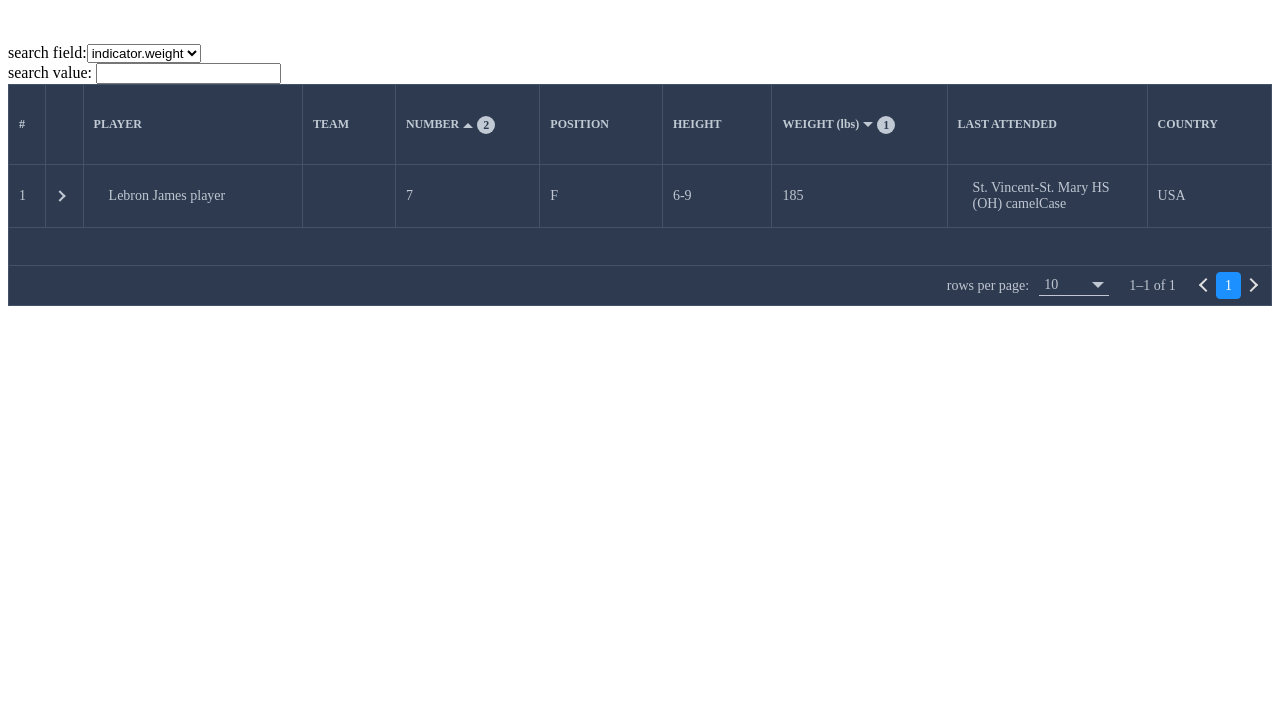
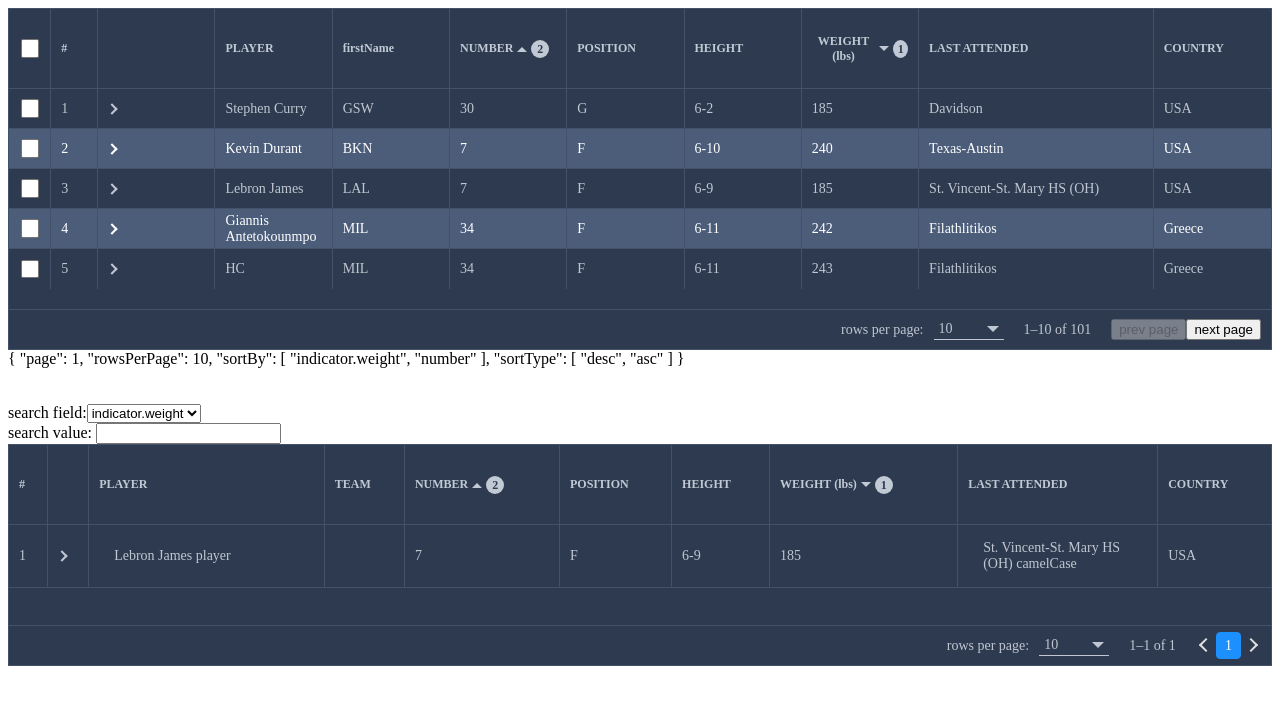
Before and after one commit to HC200ok/vue3-easy-data-table, a Vue app: page / in a window 1280 px wide. Shown: the top 704 px of the page. Built offline with nearby package versions, Linux system fonts and the light colour scheme.

Commit message:
optimize multi sort and add bodyExpandRowClassName

```diff
--- a/src/App.vue
+++ b/src/App.vue
@@ -1,5 +1,5 @@
 <template>
-  <!-- <ServerSideMode /> -->
+  <ServerSideMode />
   <br><br>
   <ClientMode />
   <br><br>
--- a/src/components/DataTable.vue
+++ b/src/components/DataTable.vue
@@ -156,7 +156,8 @@
             </tr>
             <tr
               v-if="ifHasExpandSlot && expandingItemIndexList.includes(index + prevPageEndIndex)"
-              :class="{'even-row': (index + 1) % 2 === 0}"
+              :class="[{'even-row': (index + 1) % 2 === 0},
+                       typeof bodyExpandRowClassName === 'string' ? bodyExpandRowClassName : bodyExpandRowClassName(item, index)]"
             >
               <td
                 :colspan="headersForRender.length"
@@ -229,7 +230,7 @@
       </div>
       <div class="pagination__items-index">
         {{ `${currentPageFirstIndex}–${currentPageLastIndex}` }}
-        {{rowsOfPageSeparatorMessage}} {{ totalItemsLength }}
+        {{ rowsOfPageSeparatorMessage }} {{ totalItemsLength }}
       </div>
       <slot
         v-if="ifHasPaginationSlot"
--- a/src/hooks/useHeaders.ts
+++ b/src/hooks/useHeaders.ts
@@ -63,7 +63,6 @@ export default function useHeaders(
     const headersSorting: HeaderForRender[] = fixedHeaders.map((header: HeaderForRender) => {
       const headerSorting: HeaderForRender = Object.assign(header);
 
-      if (multiSort.value) headerSorting.sortable = true;
       if (headerSorting.sortable) headerSorting.sortType = 'none';
 
       // server mode
--- a/src/modes/Client.vue
+++ b/src/modes/Client.vue
@@ -30,6 +30,7 @@
       :body-row-class-name="bodyRowClassNameFunction"
       :header-item-class-name="headerItemClassNameFunction"
       :body-item-class-name="bodyItemClassNameFunction"
+      :body-expand-row-class-name="bodyExpandRowClassNameFunction"
       @click-row="showItem"
       @update-sort="updateSort"
       @update-filter="updateFilter"
@@ -164,7 +165,7 @@ const filterOptions = [
 const headers: Header[] = [
   { text: "PLAYER", value: "player" },
   { text: "TEAM", value: "team"},
-  { text: "NUMBER", value: "number"},
+  { text: "NUMBER", value: "number", sortable: true},
   { text: "POSITION", value: "position"},
   { text: "HEIGHT", value: "indicator.height"},
   { text: "WEIGHT (lbs)", value: "indicator.weight", sortable: true},
@@ -241,6 +242,8 @@ const nameCriteria = ref('');
 //   return filterOptionsArray;
 // });
 const bodyRowClassNameFunction: BodyRowClassNameFunction = (item: Item, index: number): string => (index === 0 ? 'first-row test-row' : '');
+const bodyExpandRowClassNameFunction: BodyRowClassNameFunction = (item: Item, index: number): string => 'expand-row';
+
 const headerItemClassNameFunction: HeaderItemClassNameFunction = (header: Header, index: number): string => (header.value === 'name' ? 'name-header' : '');
 const bodyItemClassNameFunction: BodyItemClassNameFunction = (column: string, index: number): string => (column === 'name' ? 'name-item' : '');
 // $ref dataTable
--- a/src/propsWithDefault.ts
+++ b/src/propsWithDefault.ts
@@ -154,6 +154,10 @@ export default {
     type: [Function, String] as PropType<BodyRowClassNameFunction | string>,
     default: '',
   },
+  bodyExpandRowClassName: {
+    type: [Function, String] as PropType<BodyRowClassNameFunction | string>,
+    default: '',
+  },
   bodyItemClassName: {
     type: [Function, String] as PropType<BodyItemClassNameFunction | string>,
     default: '',
```
